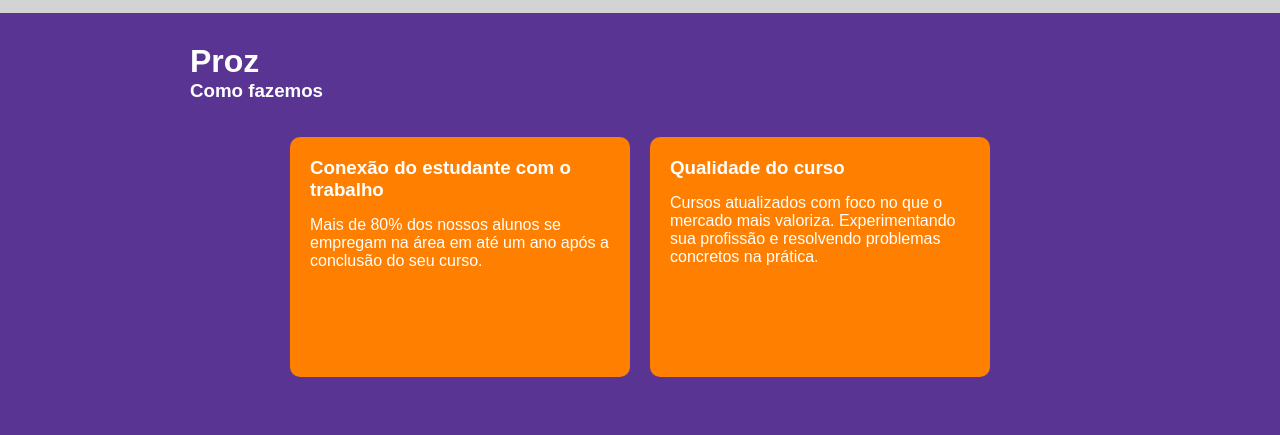
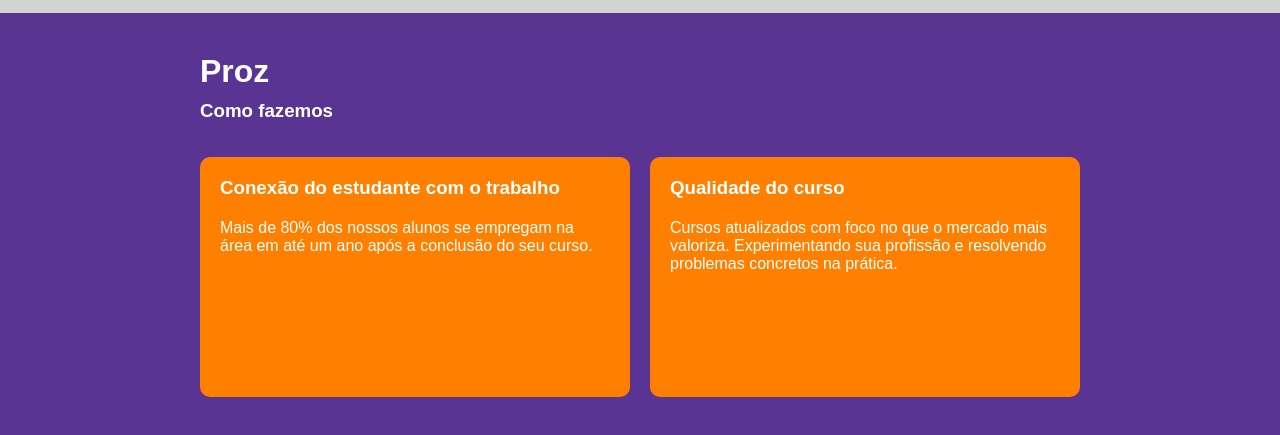
Before and after one commit to luccaByte/html5-proz-page, a plain HTML site: page index.html in a window 1280 px wide. Shown: the part 49-484 px from the top of the page. Drawn offline with Linux system fonts and the light colour scheme.

Commit message:
projeto finalizado

```diff
--- a/assets/css/global.css
+++ b/assets/css/global.css
@@ -42,6 +42,14 @@ main {
     margin: 0 auto;
 }
 
+#titulo {
+    margin: 10px;
+}
+
+#subtitulo {
+    margin: 10px;
+}
+
 section {
     margin-top: 25px;
 
@@ -56,7 +64,7 @@ section {
     margin: 10px;
     width: 300px;
     height: 200px;
-
+    flex: 1;
 }
 
 .container h3 {
--- a/index.html
+++ b/index.html
@@ -43,8 +43,8 @@
         <!-- Conteúdo Principal -->
 
         <main>
-            <h1>Proz</h1>
-            <h3>Como fazemos</h3>
+            <h1 id="titulo">Proz</h1>
+            <h3 id="subtitulo">Como fazemos</h3>
 
             <section>
                 <div class="container">
```
